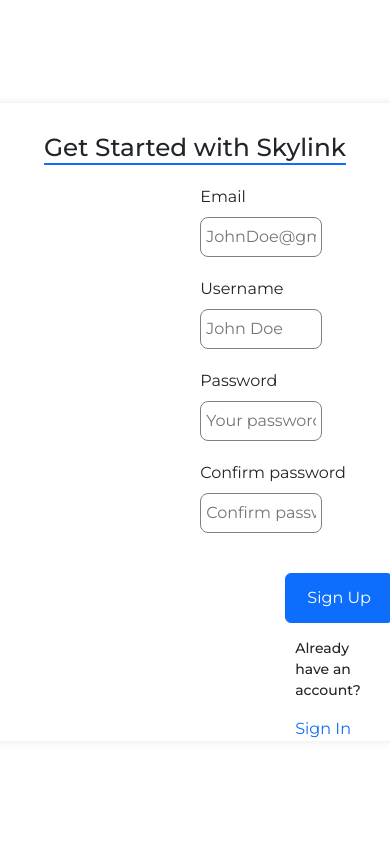
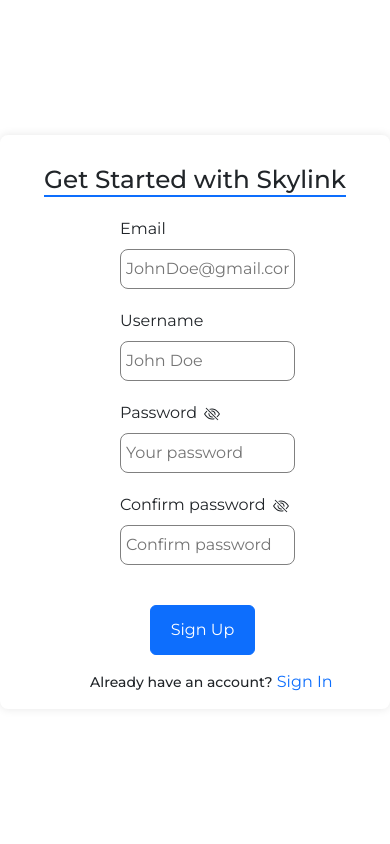
Before and after one commit to RajaShirjeel/Social-Media-App-Django, a Django app: page /user/signup/ in a window 390 px wide. Shown: the part 96-940 px from the top of the page. Run offline with Django 4.2, Linux system fonts and the light colour scheme.

Commit message:
You're right! Here's a revision in the present tense:  Enhance website responsiveness: update CSS, add password toggle feature to login/register pages.

```diff
--- a/my_social_media/static/css/style.css
+++ b/my_social_media/static/css/style.css
@@ -2,6 +2,13 @@
     padding: 0;
     margin: 0;
     box-sizing: border-box;
+}
+
+
+/* reuseable */
+.normal-links{
+    color: white;
+    text-decoration: none;
 }
 
 /* header */
@@ -123,7 +130,7 @@
     }
 }
 
-/* Sign up page */
+/* Sign up / login page */
 
 .form-container{
     display: flex;
@@ -206,11 +213,38 @@
 }
 
 .redirect-to-log{
-    margin-left: 280px;
+    margin-left: 285px;
 }
 
 .error-message{
     font-size: 14px;
     color: red;
+}
+
+.form-eye-container{
+    display: flex;
+    align-items: center;
+}
+
+.bi-eye-slash{
+    margin-left: 7px;
     margin-bottom: 5px;
 }
+
+.bi-eye-slash:hover{
+    color: #868e96;
+}
+
+@media (max-width: 576px){
+    .form-labels-inputs{
+        margin-left: 100px;
+    }
+
+    .signup-button{
+        margin-left: 130px;
+    }
+
+    .redirect-to-log{
+        margin-left: 70px;
+    }
+}
--- a/my_social_media/static/js/script.js
+++ b/my_social_media/static/js/script.js
@@ -0,0 +1,31 @@
+// for forms
+document.addEventListener('DOMContentLoaded', function(){
+    const togglePassword = document.querySelectorAll('.toggle-password')
+
+    togglePassword.forEach(icon => {
+        icon.addEventListener('click', function(){
+            const target = document.querySelector(this.closest('.form-eye-container').getAttribute('data-target'));
+            if (target.getAttribute('type') === 'password'){
+                target.setAttribute('type', 'text');
+                this.innerHTML = `<svg xmlns="http://www.w3.org/2000/svg" width="16" height="16" fill="currentColor" class="bi bi-eye" viewBox="0 0 16 16">
+                <path d="M16 8s-3-5.5-8-5.5S0 8 0 8s3 5.5 8 5.5S16 8 16 8M1.173 8a13 13 0 0 1 1.66-2.043C4.12 4.668 5.88 3.5 8 3.5s3.879 1.168 5.168 2.457A13 13 0 0 1 14.828 8q-.086.13-.195.288c-.335.48-.83 1.12-1.465 1.755C11.879 11.332 10.119 12.5 8 12.5s-3.879-1.168-5.168-2.457A13 13 0 0 1 1.172 8z"/>
+                <path d="M8 5.5a2.5 2.5 0 1 0 0 5 2.5 2.5 0 0 0 0-5M4.5 8a3.5 3.5 0 1 1 7 0 3.5 3.5 0 0 1-7 0"/>
+                </svg>`
+
+            }
+
+            else{
+                target.setAttribute('type', 'password');
+                this.innerHTML = `<svg xmlns="http://www.w3.org/2000/svg" width="16" height="16" fill="currentColor" class="bi bi-eye-slash" viewBox="0 0 16 16">
+                <path d="M13.359 11.238C15.06 9.72 16 8 16 8s-3-5.5-8-5.5a7 7 0 0 0-2.79.588l.77.771A6 6 0 0 1 8 3.5c2.12 0 3.879 1.168 5.168 2.457A13 13 0 0 1 14.828 8q-.086.13-.195.288c-.335.48-.83 1.12-1.465 1.755q-.247.248-.517.486z"/>
+                <path d="M11.297 9.176a3.5 3.5 0 0 0-4.474-4.474l.823.823a2.5 2.5 0 0 1 2.829 2.829zm-2.943 1.299.822.822a3.5 3.5 0 0 1-4.474-4.474l.823.823a2.5 2.5 0 0 0 2.829 2.829"/>
+                <path d="M3.35 5.47q-.27.24-.518.487A13 13 0 0 0 1.172 8l.195.288c.335.48.83 1.12 1.465 1.755C4.121 11.332 5.881 12.5 8 12.5c.716 0 1.39-.133 2.02-.36l.77.772A7 7 0 0 1 8 13.5C3 13.5 0 8 0 8s.939-1.721 2.641-3.238l.708.709zm10.296 8.884-12-12 .708-.708 12 12z"/>
+                </svg>`;
+
+            }
+        });
+
+    });
+
+
+});
--- a/my_social_media/templates/base.html
+++ b/my_social_media/templates/base.html
@@ -6,17 +6,23 @@
     <meta name="viewport" content="width=device-width, initial-scale=1.0">
     <title>Social Media</title>
     <link href="https://cdn.jsdelivr.net/npm/bootstrap@5.3.3/dist/css/bootstrap.min.css" rel="stylesheet" integrity="sha384-QWTKZyjpPEjISv5WaRU9OFeRpok6YctnYmDr5pNlyT2bRjXh0JMhjY6hW+ALEwIH" crossorigin="anonymous">
-    <link rel="stylesheet" href="{% static 'css/style.css' %}">
 
     <!-- fonts -->
     <link href="https://fonts.googleapis.com/css2?family=Montserrat:wght@400;500;600;700&display=swap" rel="stylesheet">
+
+
+    <link rel="stylesheet" href="{% static 'css/style.css' %}">
+
+
 </head>
 <body>
     <div class="mobile-layout">
         <header class="header-container">
             <div class="logo-profile-flex">
                 <div class="logo-flex">
-                    <h1 class="header-h1">Skylink</h1>
+                    <a href="/" class="normal-links">
+                        <h1 class="header-h1">Skylink</h1>
+                    </a>
                     <input type="text" placeholder=" 🔍 Search.." class="header-input">
                 </div>
 
@@ -71,7 +77,9 @@
     <div class="desktop-layout">
         <header class="header-container">
             <div class="logo-flex">
-                <h1 class="header-h1">Skylink</h1>
+                <a href="/" class="normal-links">
+                    <h1 class="header-h1">Skylink</h1>
+                </a>
                 <input type="text" placeholder=" 🔍 Search.." class="header-input">
                 {% if user.is_authenticated %}
                 <p>Logged</p>
@@ -129,6 +137,8 @@
 
     {% block content %}
     {% endblock %}
+
+    <script src="{% static 'js/script.js' %}"></script>
 </body>
 <script src="https://cdn.jsdelivr.net/npm/bootstrap@5.3.3/dist/js/bootstrap.bundle.min.js" integrity="sha384-YvpcrYf0tY3lHB60NNkmXc5s9fDVZLESaAA55NDzOxhy9GkcIdslK1eN7N6jIeHz" crossorigin="anonymous"></script>
 </html>
--- a/my_social_media/users/templates/users/register.html
+++ b/my_social_media/users/templates/users/register.html
@@ -26,19 +26,35 @@
                         </div>
 
                         <div class="form-group">
-                            <label for="{{form.password.id_for_label}}" class="form-label">{{form.password.label}}</label>
+                            <div class="form-eye-container" data-target="#password">
+                                <label for="{{form.password.id_for_label}}" class="form-label">{{form.password.label}}</label>
+                                <svg xmlns="http://www.w3.org/2000/svg" width="16" height="16" fill="currentColor" class="bi bi-eye-slash toggle-password" viewBox="0 0 16 16">
+                                    <path d="M13.359 11.238C15.06 9.72 16 8 16 8s-3-5.5-8-5.5a7 7 0 0 0-2.79.588l.77.771A6 6 0 0 1 8 3.5c2.12 0 3.879 1.168 5.168 2.457A13 13 0 0 1 14.828 8q-.086.13-.195.288c-.335.48-.83 1.12-1.465 1.755q-.247.248-.517.486z"/>
+                                    <path d="M11.297 9.176a3.5 3.5 0 0 0-4.474-4.474l.823.823a2.5 2.5 0 0 1 2.829 2.829zm-2.943 1.299.822.822a3.5 3.5 0 0 1-4.474-4.474l.823.823a2.5 2.5 0 0 0 2.829 2.829"/>
+                                    <path d="M3.35 5.47q-.27.24-.518.487A13 13 0 0 0 1.172 8l.195.288c.335.48.83 1.12 1.465 1.755C4.121 11.332 5.881 12.5 8 12.5c.716 0 1.39-.133 2.02-.36l.77.772A7 7 0 0 1 8 13.5C3 13.5 0 8 0 8s.939-1.721 2.641-3.238l.708.709zm10.296 8.884-12-12 .708-.708 12 12z"/>
+                                  </svg>
+                            </div>
+
                             {% for error in form.password.errors %}
                             <span class="error-message">{{ error }}</span>
                             {% endfor %}
                             {{form.password}}
+
                         </div>
 
                         <div class="form-group">
-                            <label for="{{form.confirm_password.id_for_label}}" class="form-label">{{form.confirm_password.label}}</label>
+                            <div class="form-eye-container" data-target="#confirm_password">
+                                <label for="{{form.confirm_password.id_for_label}}" class="form-label">{{form.confirm_password.label}}</label>
+                                <svg xmlns="http://www.w3.org/2000/svg" width="16" height="16" fill="currentColor" class="bi bi-eye-slash toggle-password" viewBox="0 0 16 16">
+                                    <path d="M13.359 11.238C15.06 9.72 16 8 16 8s-3-5.5-8-5.5a7 7 0 0 0-2.79.588l.77.771A6 6 0 0 1 8 3.5c2.12 0 3.879 1.168 5.168 2.457A13 13 0 0 1 14.828 8q-.086.13-.195.288c-.335.48-.83 1.12-1.465 1.755q-.247.248-.517.486z"/>
+                                    <path d="M11.297 9.176a3.5 3.5 0 0 0-4.474-4.474l.823.823a2.5 2.5 0 0 1 2.829 2.829zm-2.943 1.299.822.822a3.5 3.5 0 0 1-4.474-4.474l.823.823a2.5 2.5 0 0 0 2.829 2.829"/>
+                                    <path d="M3.35 5.47q-.27.24-.518.487A13 13 0 0 0 1.172 8l.195.288c.335.48.83 1.12 1.465 1.755C4.121 11.332 5.881 12.5 8 12.5c.716 0 1.39-.133 2.02-.36l.77.772A7 7 0 0 1 8 13.5C3 13.5 0 8 0 8s.939-1.721 2.641-3.238l.708.709zm10.296 8.884-12-12 .708-.708 12 12z"/>
+                                  </svg>
+                            </div>
+                            {{form.confirm_password}}
                             {% for error in form.confirm_password.errors %}
                             <span class="error-message">{{ error }}</span>
                             {% endfor %}
-                            {{form.confirm_password}}
                         </div>
                     </div>
                     <input type="submit" class="btn btn-primary signup-button" value="Sign Up">
```
Also changed, not shown: my_social_media/users/templates/users/login.html (+9 -1 lines).
